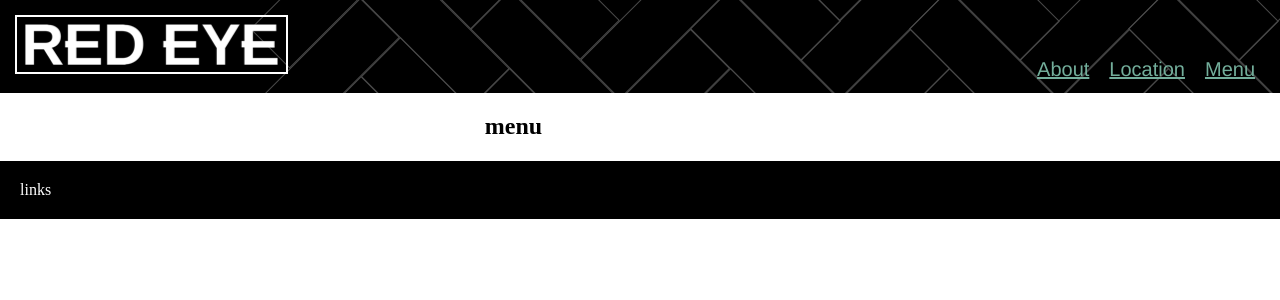
After one commit to BenLardie/coffee_shop_project, a Django app: page /menu in a window 1280 px wide. The commit adds this page. Shown: the top 300 px of the page. Run offline with Django 3.2, Linux system fonts and the light colour scheme.

Commit message:
all the links work and the logo links to homepage

```diff
--- a/redeye/redeye/static/css/style.css
+++ b/redeye/redeye/static/css/style.css
@@ -42,11 +42,9 @@ h2 {
     text-align: center;
 }
 
-/* img {
-    max-width: 100%;
-
-} */
-
-.welcome-page {
-
+footer {
+    background-color: black;
+    padding: 20px;
+    color: white;
+    margin: 0;
 }
--- /dev/null
+++ b/redeye/redeye/templates/about.html
@@ -0,0 +1,6 @@
+{% extends 'base.html' %}
+{% block content %}
+{% load staticfiles %}
+
+<h2>about</h2>
+{%endblock%}
--- a/redeye/redeye/templates/base.html
+++ b/redeye/redeye/templates/base.html
@@ -11,18 +11,18 @@
 </head>
 <body>
 <header>
-    <img src="{%static 'images/LOGO.png' %}" alt="logo">
+   <a href="{% url 'home_page' %}"><img src="{%static 'images/LOGO.png' %}" alt="logo"></a>
     <nav>
-        <a href="#">Menu</a>
-        <a href="#">Location</a>
-        <a href="#">About</a>
+        <a href="{% url 'menu'%}">Menu</a>
+        <a href="{% url 'location' %}">Location</a>
+        <a href="{% url 'about' %}">About</a>
 
     </nav>
 </header>
 
 {% block content %}
 {% endblock %}
-
+<footer>links</footer>
 
 </body>
 </html>
--- /dev/null
+++ b/redeye/redeye/templates/menu.html
@@ -0,0 +1,6 @@
+{% extends 'base.html' %}
+{% block content %}
+{% load staticfiles %}
+
+<h2>menu</h2>
+{%endblock%}
--- a/redeye/redeye/urls.py
+++ b/redeye/redeye/urls.py
@@ -20,6 +20,9 @@ from redeye import views
 urlpatterns = [
     path('admin/', admin.site.urls),
     path('', views.root, name="root"),
-    path('home', views.home_page, name="home_page")
+    path('home', views.home_page, name="home_page"),
+    path('menu', views.menu, name="menu" ),
+    path('location', views.location, name='location'),
+    path('about', views.about, name='about'),
 
 ]
--- a/redeye/redeye/views.py
+++ b/redeye/redeye/views.py
@@ -10,3 +10,15 @@ def home_page(request):
 
 def root(request):
     return HttpResponseRedirect('home')
+
+def about(request):
+    html = render(request, 'about.html')
+    return HttpResponse(html)
+
+def menu(request):
+    html = render(request, 'menu.html')
+    return HttpResponse(html)
+
+def location(request):
+    html = render(request, 'location.html')
+    return HttpResponse(html)
```
Also changed, not shown: redeye/redeye/templates/location.html (added, +7 -0 lines).
